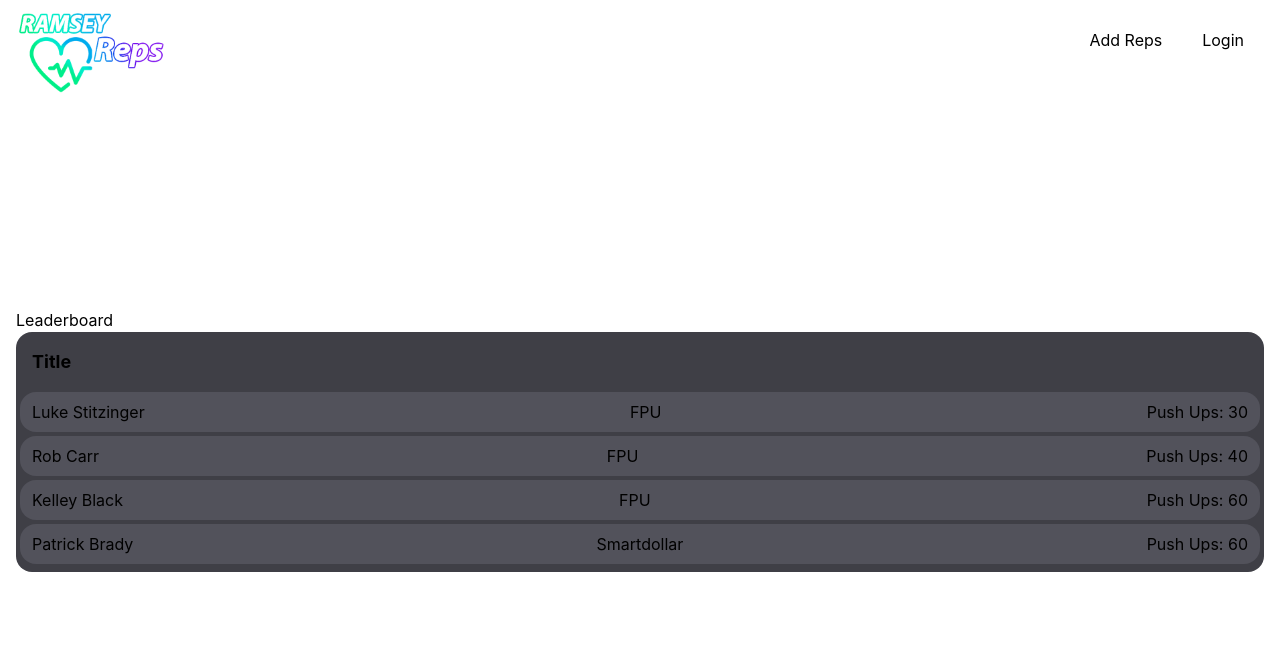
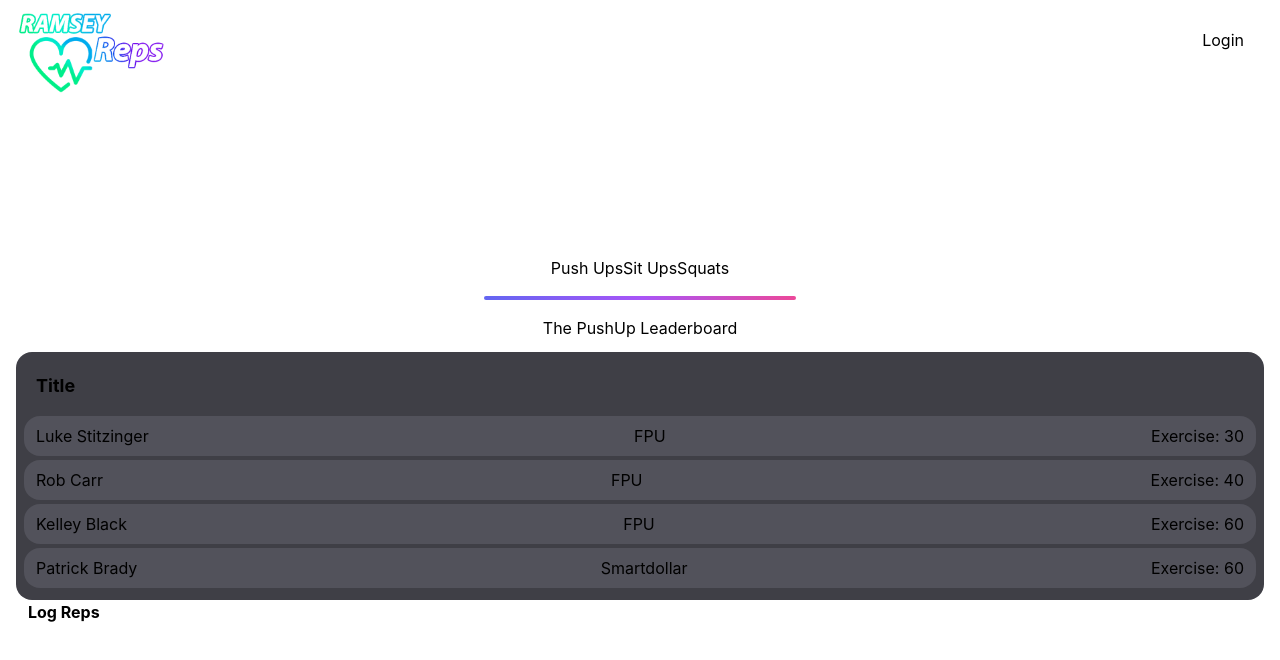
Before and after one commit to benroasting/ramsey-reps-next, a Next.js app: page / in a window 1280 px wide. Shown: the top 660 px of the page. Built offline with nearby package versions, Linux system fonts and the light colour scheme.

Commit message:
more work

```diff
--- a/components/Board.tsx
+++ b/components/Board.tsx
@@ -15,7 +15,7 @@ export type UserType = {
 
 const Board = (users: Users) => {
   return (
-    <div className="bg-zinc-700 rounded-2xl p-1">
+    <div className=" bg-zinc-700 rounded-2xl p-2">
       <div className="p-3 font-bold text-lg mb-1">Title</div>
       {users.users.map((user) => {
         return <BoardTile user={user} key={user.userId} />;
--- a/components/BoardTile.tsx
+++ b/components/BoardTile.tsx
@@ -8,7 +8,7 @@ const BoardTile = ({ user }: { user: UserType }) => {
         {user.firstName} {user.lastName}
       </h3>
       <h3 className="mx-3">{user.teamName}</h3>
-      <h3 className="mx-3">Push Ups: {user.pushUpReps}</h3>
+      <h3 className="mx-3">Exercise: {user.pushUpReps}</h3>
     </div>
   );
 };
--- a/components/Layout.tsx
+++ b/components/Layout.tsx
@@ -30,9 +30,6 @@ export default function Layout({
               />
             </Link>
             <div>
-              <Link className="p-5" href="/add-reps">
-                Add Reps
-              </Link>
               <Link className="p-5" href="/login">
                 Login
               </Link>
--- a/components/Tabs.tsx
+++ b/components/Tabs.tsx
@@ -20,7 +20,7 @@ const Tabs = () => {
   };
   return (
     <div className="TabContainer">
-      <ul className="TaNav">
+      <ul className="TabNav flex justify-center mb-4">
         <li
           className={activeTab === "pushUp" ? "active" : ""}
           onClick={pushUpHandler}
@@ -40,9 +40,10 @@ const Tabs = () => {
           Squats
         </li>
       </ul>
-      <div className="TabBody">
+      <hr className="flex m-auto h-1 w-1/4 rounded-2xl border-0 bg-gradient-to-r from-indigo-500 via-purple-500 to-pink-500 mb-4" />
+      <div className="TabBody flex m-auto mb-3">
         {(() => {
-          switch (tab) {
+          switch (activeTab) {
             case "pushUp":
               return <PushUpTab />;
             case "sitUp":
--- a/components/Tabs/PushUpTab.tsx
+++ b/components/Tabs/PushUpTab.tsx
@@ -1,5 +1,5 @@
 import React from "react";
 
 export default function PushUpTab() {
-  return <div></div>;
+  return <div className="flex m-auto">The PushUp Leaderboard</div>;
 }
--- a/components/Tabs/SitUpTab.tsx
+++ b/components/Tabs/SitUpTab.tsx
@@ -1,5 +1,5 @@
 import React from "react";
 
 export default function SitUpTab() {
-  return <div></div>;
+  return <div className="flex m-auto">The SitUp Leaderboard</div>;
 }
--- a/components/Tabs/SquatsTab.tsx
+++ b/components/Tabs/SquatsTab.tsx
@@ -1,5 +1,5 @@
 import React from "react";
 
 export default function SquatsTab() {
-  return <div></div>;
+  return <div className="flex m-auto">The Squat Leaderboard</div>;
 }
--- a/pages/index.tsx
+++ b/pages/index.tsx
@@ -1,15 +1,22 @@
+import Link from "next/link";
 import React from "react";
 import Board from "../components/Board";
+import Layout from "../components/Layout";
+import Tabs from "../components/Tabs";
 import data from "../utils/data";
-import Layout from "../components/Layout";
 
 export default function Home() {
-  console.log("Blah!", data.users);
   return (
     <div>
       <Layout title="Leaderboard">
-        <h2>Leaderboard</h2>
+        <Tabs />
         <Board users={data.users} />
+        <Link
+          className="rounded-2xl text-black font-bold text-2xl bg-gradient-to-b from-green-400 to-blue-500 hover:from-blue-500 hover:to-green-400 m-3 p-3"
+          href="/add-reps"
+        >
+          Log Reps
+        </Link>
       </Layout>
     </div>
   );
```
Also changed, not shown: pages/add-reps.tsx (+17 -1 lines).
